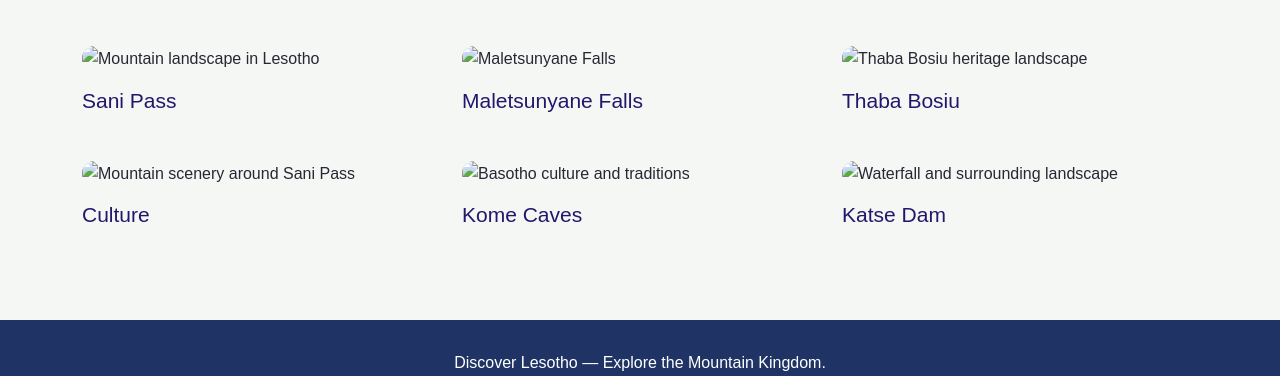
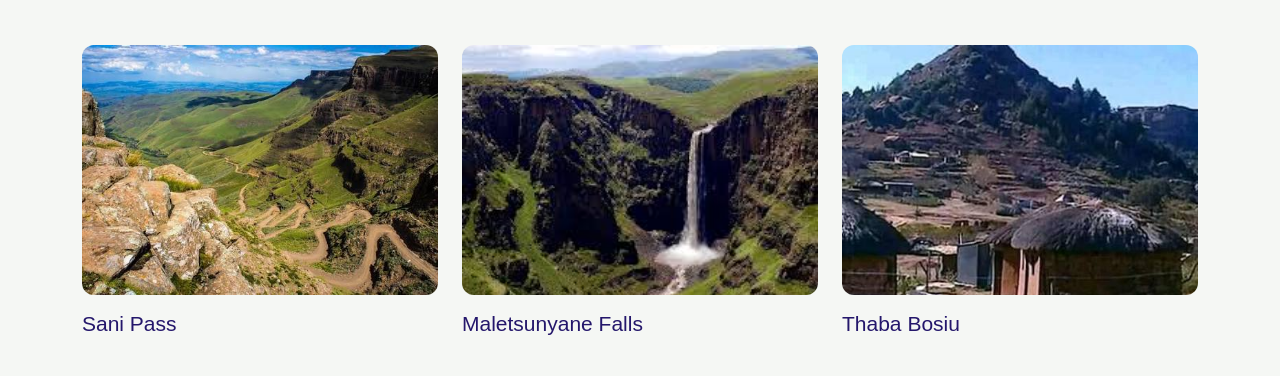
Before and after one commit to tlhabitlhabi31-code/Tlhabi-Tlhabi, a plain HTML site: page gallery.html in a window 1280 px wide. Shown: the part 424-800 px from the top of the page. Drawn offline with Linux system fonts and the light colour scheme; files that its build step writes are made by us from their sources; files whose address does not match are found by name.

Commit message:
Update gallery.html

```diff
--- a/gallery.html
+++ b/gallery.html
@@ -10,11 +10,11 @@
 
 
     <link
-        href="css/bootstrap.min.css"
+        href="bootstrap.min.css"
         rel="stylesheet">
 
 
-    <link rel="stylesheet" href="css/style.css">
+    <link rel="stylesheet" href="style.css">
 </head>
 
 <body>
@@ -99,7 +99,7 @@
                     <div class="col-sm-6 col-lg-4">
                         <div class="gallery-item">
 
-                            <img src="images/img6.jpg"
+                            <img src="img6.jpg"
                                  class="gallery-image"
                                  alt="Mountain landscape in Lesotho"
                                  data-title="Lesotho Mountains"
@@ -118,7 +118,7 @@
                     <div class="col-sm-6 col-lg-4">
                         <div class="gallery-item">
 
-                            <img src="images/img1.jpg"
+                            <img src="img1.jpg"
                                  class="gallery-image"
                                  alt="Maletsunyane Falls"
                                  data-title="Maletsunyane Falls"
@@ -137,7 +137,7 @@
                     <div class="col-sm-6 col-lg-4">
                         <div class="gallery-item">
 
-                            <img src="images/img8.jpg"
+                            <img src="img8.jpg"
                                  class="gallery-image"
                                  alt="Thaba Bosiu heritage landscape"
                                  data-title="Thaba Bosiu"
@@ -156,7 +156,7 @@
                     <div class="col-sm-6 col-lg-4">
                         <div class="gallery-item">
 
-                            <img src="images/img9.jpg"
+                            <img src="img9.jpg"
                                  class="gallery-image"
                                  alt="Mountain scenery around Sani Pass"
                                  data-title="Sani Pass"
@@ -175,7 +175,7 @@
                     <div class="col-sm-6 col-lg-4">
                         <div class="gallery-item">
 
-                            <img src="images/img2.jpg"
+                            <img src="img2.jpg"
                                  class="gallery-image"
                                  alt="Basotho culture and traditions"
                                  data-title="Basotho Culture"
@@ -194,7 +194,7 @@
                     <div class="col-sm-6 col-lg-4">
                         <div class="gallery-item">
 
-                            <img src="images/img7.jpg"
+                            <img src="img7.jpg"
                                  class="gallery-image"
                                  alt="Waterfall and surrounding landscape"
                                  data-title="Natural Attractions"
```
